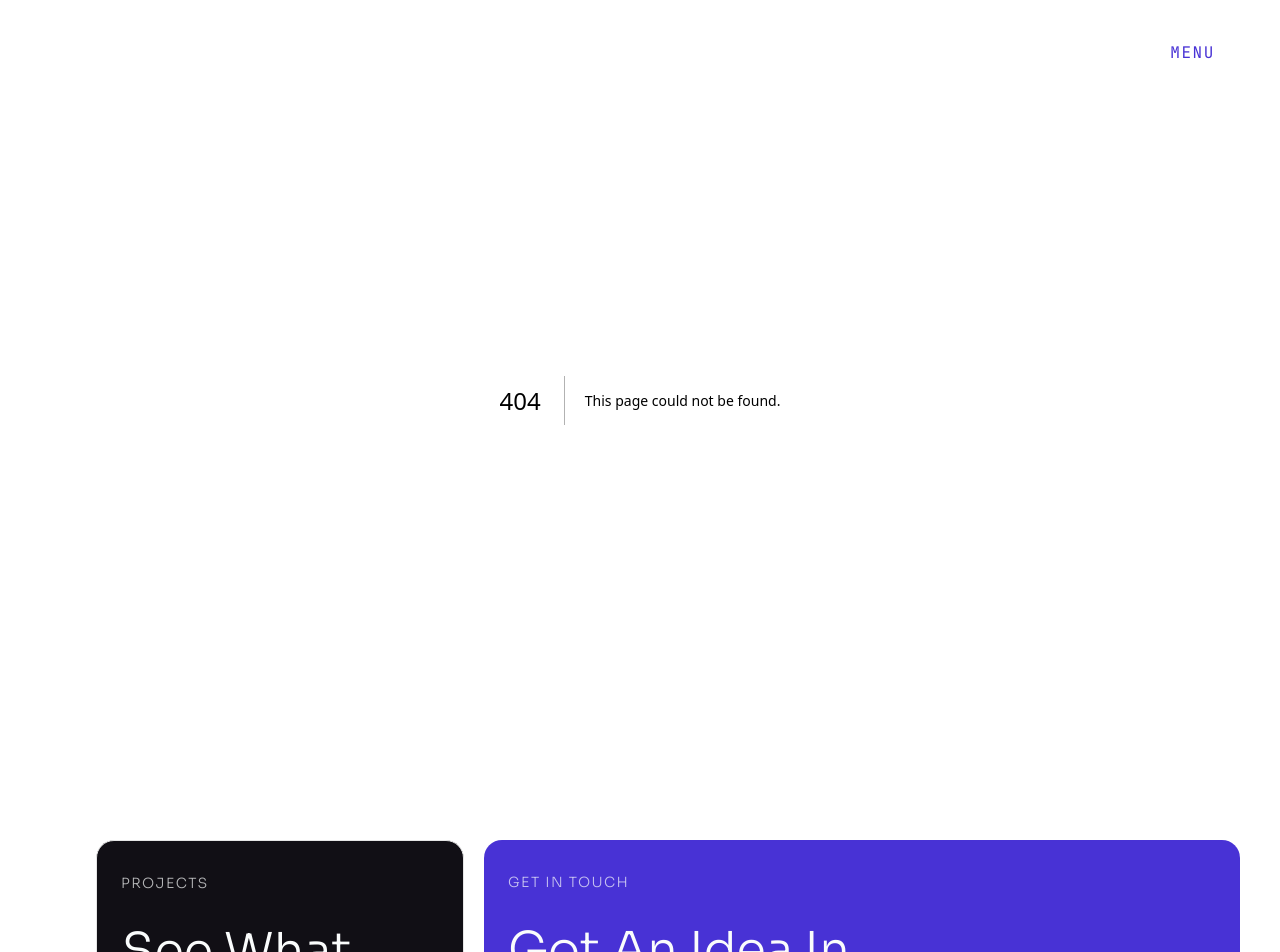
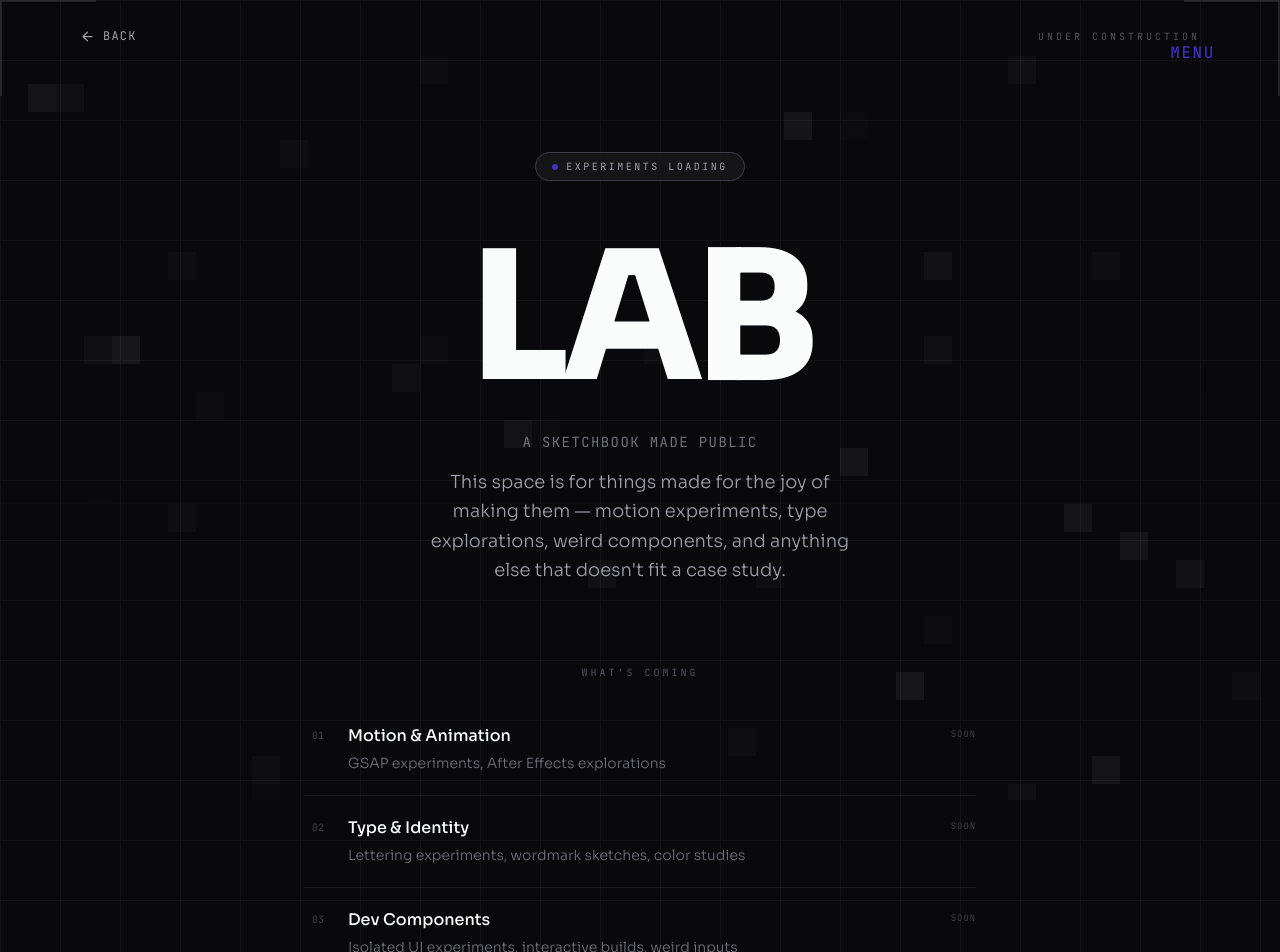
Before and after one commit to Kev-003/designer-dev-portfolio, a Next.js app: page /lab in a window 1280 px wide. Before the commit this address had no page. Shown: the top 952 px of the page. Built offline with nearby package versions, Linux system fonts and the light colour scheme.

Commit message:
feat: replaced services with lab, a library of random projects

```diff
--- /dev/null
+++ b/src/app/lab/page.tsx
@@ -0,0 +1,233 @@
+"use client";
+
+import React, { useEffect, useRef, useState } from "react";
+import Link from "next/link";
+import { ArrowLeft } from "lucide-react";
+
+const COMING_ITEMS = [
+  {
+    label: "Motion & Animation",
+    desc: "GSAP experiments, After Effects explorations",
+  },
+  {
+    label: "Type & Identity",
+    desc: "Lettering experiments, wordmark sketches, color studies",
+  },
+  {
+    label: "Dev Components",
+    desc: "Isolated UI experiments, interactive builds, weird inputs",
+  },
+  {
+    label: "Strawberry Sweets",
+    desc: "Band artwork, posters, visual assets that didn't fit a case study",
+  },
+  {
+    label: "Generative Stuff",
+    desc: "Anything playful made for the joy of making it",
+  },
+];
+
+const GLITCH_CHARS = "!@#$%^&*[]{}|<>?/\\~`±§";
+
+function GlitchText({ text, className }: { text: string; className?: string }) {
+  const [display, setDisplay] = useState(text);
+  const intervalRef = useRef<NodeJS.Timeout | null>(null);
+
+  const glitch = () => {
+    let iterations = 0;
+    const maxIter = text.length * 3;
+    intervalRef.current = setInterval(() => {
+      setDisplay(
+        text
+          .split("")
+          .map((char, i) => {
+            if (char === " ") return " ";
+            if (i < iterations / 3) return char;
+            return GLITCH_CHARS[
+              Math.floor(Math.random() * GLITCH_CHARS.length)
+            ];
+          })
+          .join(""),
+      );
+      iterations++;
+      if (iterations >= maxIter) {
+        clearInterval(intervalRef.current!);
+        setDisplay(text);
+      }
+    }, 30);
+  };
+
+  useEffect(() => {
+    const timeout = setTimeout(glitch, 400);
+    return () => {
+      clearTimeout(timeout);
+      if (intervalRef.current) clearInterval(intervalRef.current);
+    };
+  }, []);
+
+  return (
+    <span className={className} onMouseEnter={glitch}>
+      {display}
+    </span>
+  );
+}
+
+export default function LabPage() {
+  const canvasRef = useRef<HTMLCanvasElement>(null);
+  const [tick, setTick] = useState(0);
+
+  // Animated noise grid background
+  useEffect(() => {
+    const canvas = canvasRef.current;
+    if (!canvas) return;
+    const ctx = canvas.getContext("2d");
+    if (!ctx) return;
+
+    const resize = () => {
+      canvas.width = window.innerWidth;
+      canvas.height = window.innerHeight;
+    };
+    resize();
+    window.addEventListener("resize", resize);
+
+    let frame = 0;
+    let raf: number;
+
+    const draw = () => {
+      frame++;
+      if (frame % 3 !== 0) {
+        raf = requestAnimationFrame(draw);
+        return;
+      }
+
+      ctx.clearRect(0, 0, canvas.width, canvas.height);
+      const cols = Math.ceil(canvas.width / 28);
+      const rows = Math.ceil(canvas.height / 28);
+
+      for (let r = 0; r < rows; r++) {
+        for (let c = 0; c < cols; c++) {
+          const noise = Math.random();
+          if (noise > 0.97) {
+            ctx.fillStyle = `rgba(255,255,255,${Math.random() * 0.06})`;
+            ctx.fillRect(c * 28, r * 28, 28, 28);
+          }
+        }
+      }
+
+      // Scan line
+      const scanY = ((frame * 1.5) % (canvas.height + 40)) - 20;
+      ctx.fillStyle = "rgba(255,255,255,0.015)";
+      ctx.fillRect(0, scanY, canvas.width, 2);
+
+      raf = requestAnimationFrame(draw);
+    };
+
+    raf = requestAnimationFrame(draw);
+    return () => {
+      cancelAnimationFrame(raf);
+      window.removeEventListener("resize", resize);
+    };
+  }, []);
+
+  return (
+    <main className="relative min-h-screen bg-zinc-950 overflow-hidden flex flex-col">
+      {/* Animated canvas */}
+      <canvas
+        ref={canvasRef}
+        className="absolute inset-0 pointer-events-none z-0"
+      />
+
+      {/* Grid lines */}
+      <div
+        className="absolute inset-0 pointer-events-none z-0 opacity-[0.04]"
+        style={{
+          backgroundImage:
+            "linear-gradient(#fff 1px, transparent 1px), linear-gradient(90deg, #fff 1px, transparent 1px)",
+          backgroundSize: "60px 60px",
+        }}
+      />
+
+      {/* Corner decorations */}
+      <div className="absolute top-0 left-0 w-24 h-24 border-l-2 border-t-2 border-white/10 z-10" />
+      <div className="absolute top-0 right-0 w-24 h-24 border-r-2 border-t-2 border-white/10 z-10" />
+      <div className="absolute bottom-0 left-0 w-24 h-24 border-l-2 border-b-2 border-white/10 z-10" />
+      <div className="absolute bottom-0 right-0 w-24 h-24 border-r-2 border-b-2 border-white/10 z-10" />
+
+      {/* Nav */}
+      <nav className="relative z-20 flex items-center justify-between px-6 md:px-20 py-7">
+        <Link
+          href="/"
+          className="group flex items-center gap-2 text-zinc-400 hover:text-zinc-100 transition-colors"
+        >
+          <ArrowLeft
+            size={15}
+            className="group-hover:-translate-x-1 transition-transform duration-200"
+          />
+          <span className="font-mono text-xs uppercase tracking-widest">
+            Back
+          </span>
+        </Link>
+        <span className="font-mono text-[10px] tracking-[0.3em] text-zinc-600 uppercase">
+          Under Construction
+        </span>
+      </nav>
+
+      {/* Main content */}
+      <div className="relative z-10 flex-1 flex flex-col items-center justify-center px-6 md:px-20 py-20 text-center">
+        {/* Status pill */}
+        <div className="inline-flex items-center gap-2 px-4 py-1.5 rounded-full border border-zinc-700 bg-zinc-900/80 mb-12">
+          <span className="w-1.5 h-1.5 rounded-full bg-brand animate-pulse" />
+          <span className="font-mono text-[10px] uppercase tracking-[0.25em] text-zinc-400">
+            Experiments Loading
+          </span>
+        </div>
+
+        {/* Headline */}
+        <h1 className="text-[clamp(4rem,14vw,12rem)] font-extrabold leading-none tracking-tighter text-white mb-6 select-none">
+          <GlitchText text="LAB" />
+        </h1>
+
+        <p className="font-mono text-zinc-500 text-xs md:text-sm tracking-widest uppercase mb-4">
+          A sketchbook made public
+        </p>
+
+        <p className="text-zinc-400 text-base md:text-lg max-w-md leading-relaxed mb-20 font-light">
+          This space is for things made for the joy of making them — motion
+          experiments, type explorations, weird components, and anything else
+          that doesn&apos;t fit a case study.
+        </p>
+
+        {/* Coming soon items */}
+        <div className="w-full max-w-2xl text-left">
+          <p className="font-mono text-[10px] uppercase tracking-[0.3em] text-zinc-600 mb-6 text-center">
+            What&apos;s coming
+          </p>
+
+          <div className="flex flex-col">
+            {COMING_ITEMS.map((item, i) => (
+              <div
+                key={i}
+                className="group flex items-start gap-6 py-5 border-b border-zinc-800/60 last:border-0"
+              >
+                <span className="font-mono text-[10px] text-zinc-700 mt-1 shrink-0 w-5 text-right">
+                  {String(i + 1).padStart(2, "0")}
+                </span>
+                <div className="flex-1 min-w-0">
+                  <p className="text-white font-medium text-sm md:text-base group-hover:text-brand transition-colors duration-300">
+                    {item.label}
+                  </p>
+                  <p className="text-zinc-500 text-xs md:text-sm mt-1 font-light leading-relaxed">
+                    {item.desc}
+                  </p>
+                </div>
+                <span className="font-mono text-[9px] uppercase tracking-widest text-zinc-700 mt-1 shrink-0">
+                  Soon
+                </span>
+              </div>
+            ))}
+          </div>
+        </div>
+      </div>
+    </main>
+  );
+}
--- a/src/components/layout/BrandNav.tsx
+++ b/src/components/layout/BrandNav.tsx
@@ -3,8 +3,14 @@
 import Link from "next/link";
 import { usePathname } from "next/navigation";
 import { useState, useEffect } from "react";
-import { BrandNavLinks, type BrandNavLinkItem } from "@/components/layout/brand-nav-links";
-import { BrandNavFooter, BrandNavToggle } from "@/components/layout/brand-nav-extras";
+import {
+  BrandNavLinks,
+  type BrandNavLinkItem,
+} from "@/components/layout/brand-nav-links";
+import {
+  BrandNavFooter,
+  BrandNavToggle,
+} from "@/components/layout/brand-nav-extras";
 import { useBrandNavAnimation } from "@/hooks/use-brand-nav-animation";
 import { useBrandNavTyping } from "@/hooks/use-brand-nav-typing";
 import { cn } from "@/lib/utils";
@@ -12,7 +18,7 @@ import { cn } from "@/lib/utils";
 const navItems: BrandNavLinkItem[] = [
   { label: "about me.", href: "/about" },
   { label: "projects.", href: "/projects" },
-    { label: "services.", href: "/services" },
+  { label: "lab.", href: "/lab" },
 ];
 
 export function BrandNav() {
@@ -63,13 +69,13 @@ export function BrandNav() {
           "fixed top-6 right-6 transition-all duration-500 ease-in-out z-[60]",
           scrolled && !isOpen
             ? "bg-black/40 backdrop-blur-xl border border-white/10 rounded-full py-1.5 px-3 shadow-2xl scale-95 origin-right"
-                        : "bg-transparent py-2 px-4"
+            : "bg-transparent py-2 px-4",
         )}
       >
         <BrandNavToggle
           label={label}
           className={cn(
-                        "relative transition-all duration-300 translate-y-px text-brand dark:text-white"
+            "relative transition-all duration-300 translate-y-px text-brand dark:text-white",
           )}
           onClick={() => setIsOpen((prev) => !prev)}
         />
@@ -79,16 +85,12 @@ export function BrandNav() {
         ref={overlayRef}
         className={cn(
           "fixed inset-0 z-40 flex h-screen flex-col justify-between overflow-y-auto bg-white/95 dark:bg-black/95 backdrop-blur-lg p-5 text-brand dark:text-white md:p-10 font-sans opacity-0 invisible pointer-events-none",
-                    isOpen && "pointer-events-auto"
+          isOpen && "pointer-events-auto",
         )}
         aria-hidden={isOpen ? "false" : "true"}
       >
         <div className="flex items-start justify-start">
-                    <Link
-                        href="/"
-                        onClick={handleClose}
-                        className="text-3xl font-bold"
-                    >
+          <Link href="/" onClick={handleClose} className="text-3xl font-bold">
             <svg
               xmlns="http://www.w3.org/2000/svg"
               viewBox="0 0 542.24 896.49"
```
Lines whose indentation alone changed are shown as unchanged.
